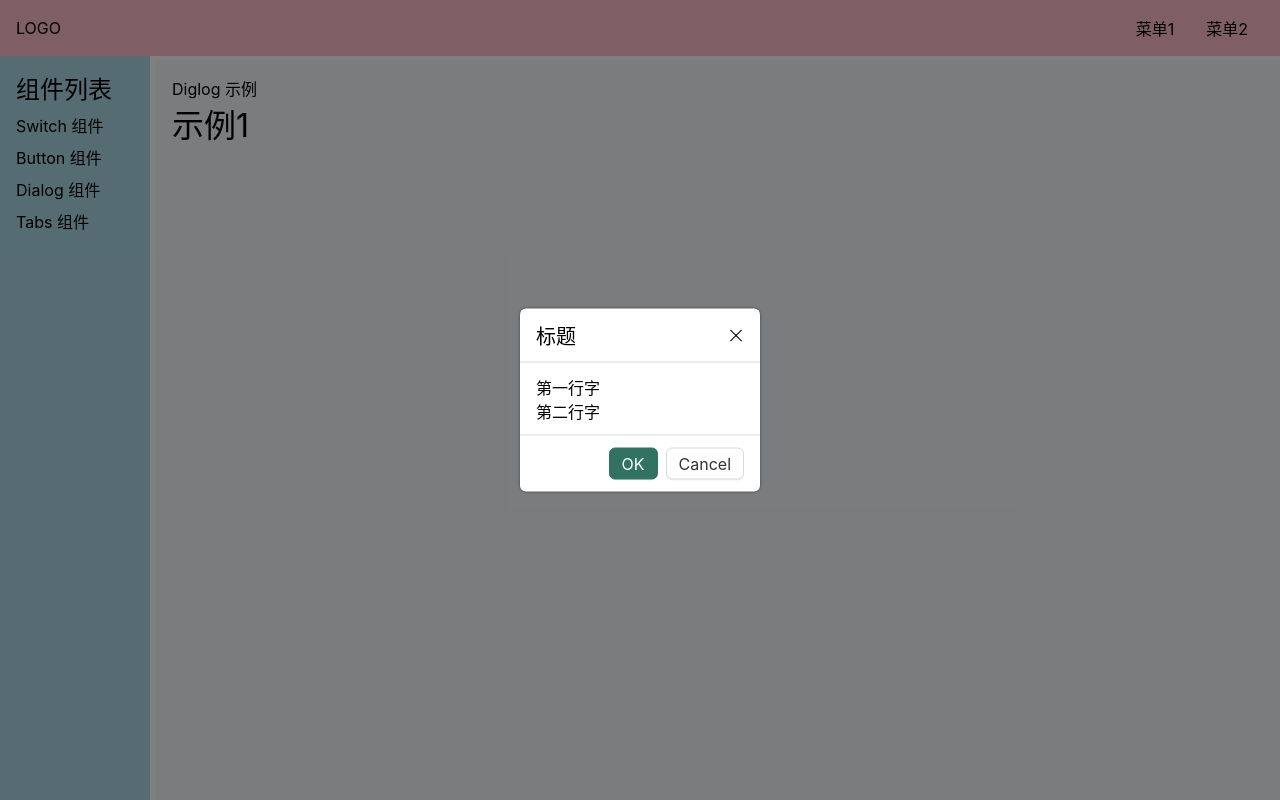
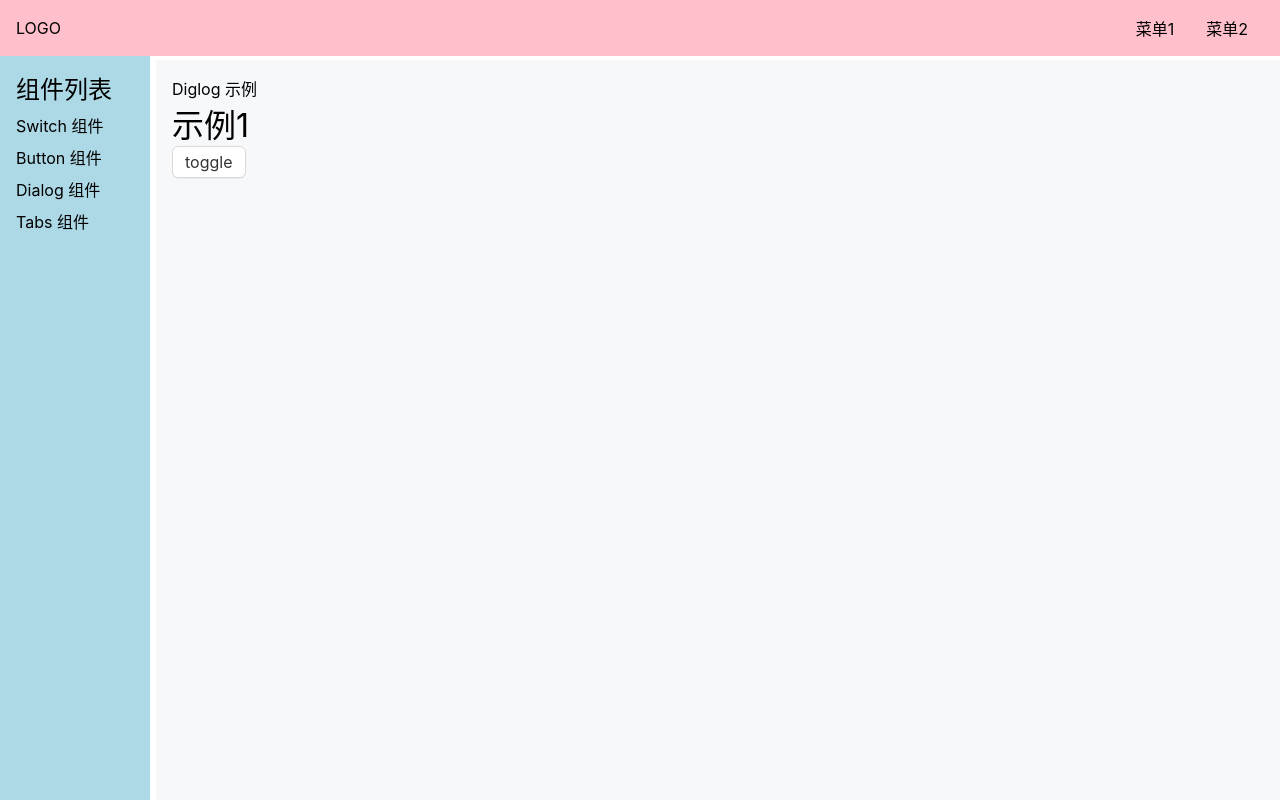
Before and after one commit to jiangyongting0810/PulseUI, a Vue app in the folder PulseUI/: page /#/doc/dialog in a window 1280 px wide. Built offline with nearby package versions, Linux system fonts and the light colour scheme.

Commit message:
Dialog 支持 visible

```diff
--- a/PulseUI/src/components/DialogDemo.vue
+++ b/PulseUI/src/components/DialogDemo.vue
@@ -1,15 +1,25 @@
 <template>
   <div>Diglog 示例</div>
   <h1>示例1</h1>
-
-  <Dialog></Dialog>
+  <Button @click="toggle" >toggle</Button>
+  <Dialog :visible="x"></Dialog>
 </template>
 
 <script lang="ts">
 import Dialog from '../lib/Dialog.vue'
+import Button from '../lib/Button.vue'
+import { ref } from 'vue';
 export default {
   components:{
-    Dialog
+    Dialog,
+    Button
+  },
+  setup (){
+    const x = ref(false)
+    const toggle = () =>{
+      x.value = !x.value
+    }
+    return {x,toggle}
   }
 }
 </script>
--- a/PulseUI/src/lib/Dialog.vue
+++ b/PulseUI/src/lib/Dialog.vue
@@ -1,4 +1,5 @@
 <template>
+  <template v-if="visible">
     <div class="pulse-dialog-overlay"></div>
     <div class="pulse-dialog-wrapper">
       <div class="pulse-dialog">
@@ -17,10 +18,17 @@
       </div>
     </div>
   </template>
+</template>
 
 <script lang="ts">
 import  Button  from "./Button.vue";
 export default{
+  props:{
+    visible:{
+      type:Boolean,
+      default:false
+    }
+  },
   components:{
     Button
   }
```
Lines whose indentation alone changed are shown as unchanged.
